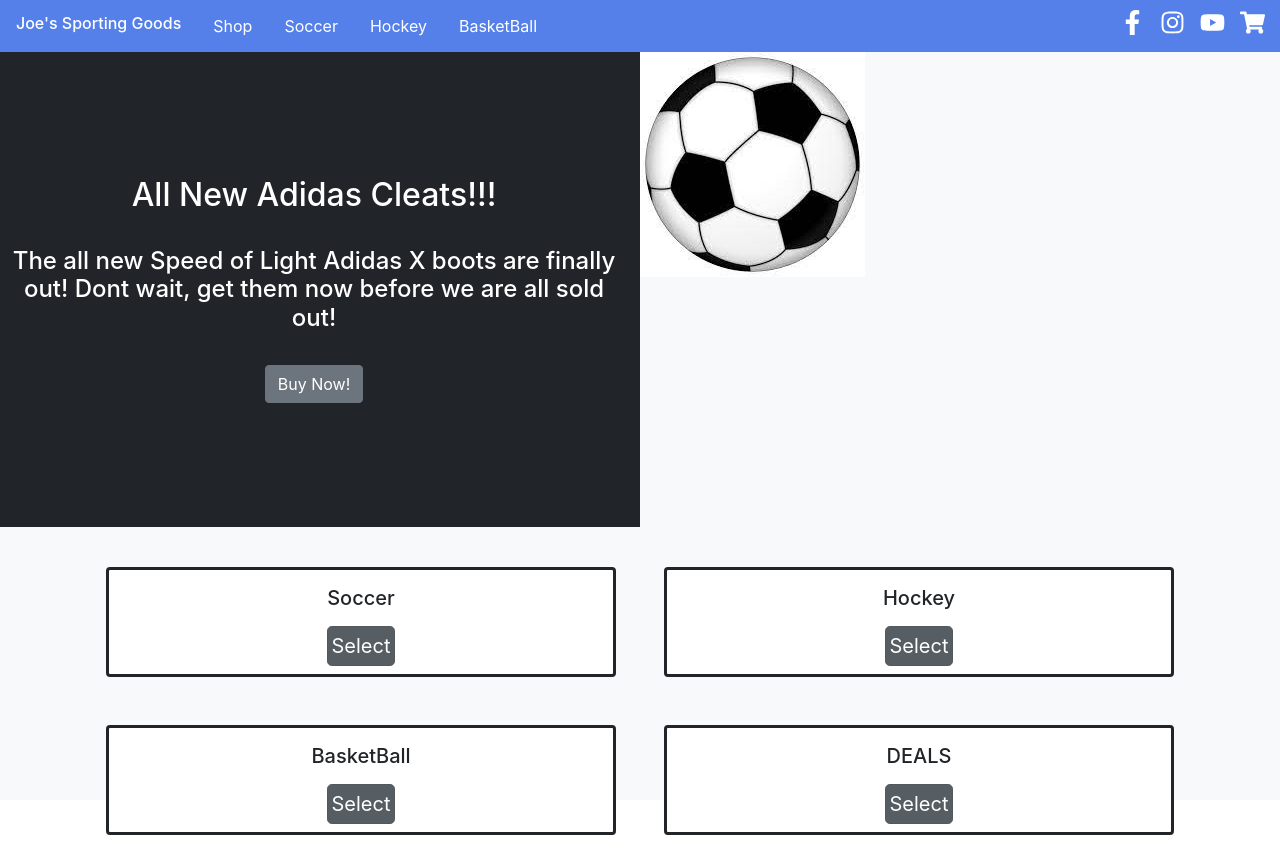
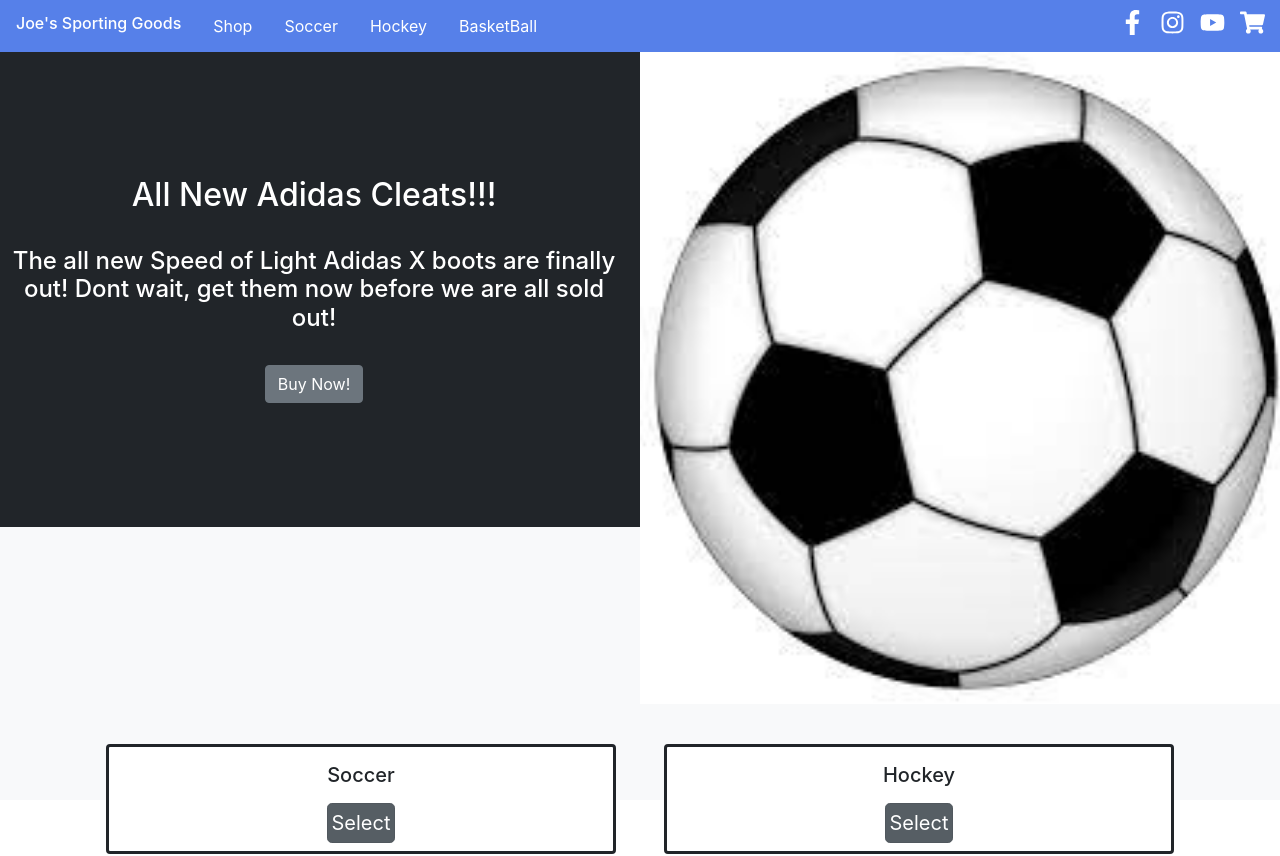
Before and after one commit to Nico242001/projetSEG3525, a React (Create React App) app: page /shop in a window 1280 px wide. Shown: the top 856 px of the page. Built offline with nearby package versions, Linux system fonts and the light colour scheme.

Commit message:
max-width

```diff
--- a/src/Shop.js
+++ b/src/Shop.js
@@ -16,7 +16,7 @@
                         <button className="btn btn-secondary mx-auto">Buy Now!</button></div>
                 </div>
                 <div className="col padding" min-width="50%" max-width="50%">
-                       <img src={soccer} alt="" min-width="100%" />
+                       <img src={soccer} className="max-width"alt="" min-width="100%" />
                 </div>
             </div>
 
--- a/src/index.css
+++ b/src/index.css
@@ -104,25 +104,12 @@
   max-width: fit-content;
 }
 
-/* .item1 {
-  border-top: 1px solid #dfdfdf;
-  text-align: center;
-  grid-column: 4 / 3;
-}
-.item2{
-  grid-column: 12/1;
-} */
+
 .header{
   margin-bottom: 5px;
   margin-top: 5px;
 }
-/* .deals{
-  width: 300px;
-  height: 215px;
-} */
-/* .deals-img{
-  width: 80px;
-} */
+
 .line{
   text-decoration: line-through;
 }
@@ -140,6 +127,10 @@
 .img{
   width: 100%;
   height: 175px;
+}
+
+.max-width{
+  width: 100%;
 }
 
 @media only screen and (max-width: 800px) {
```
